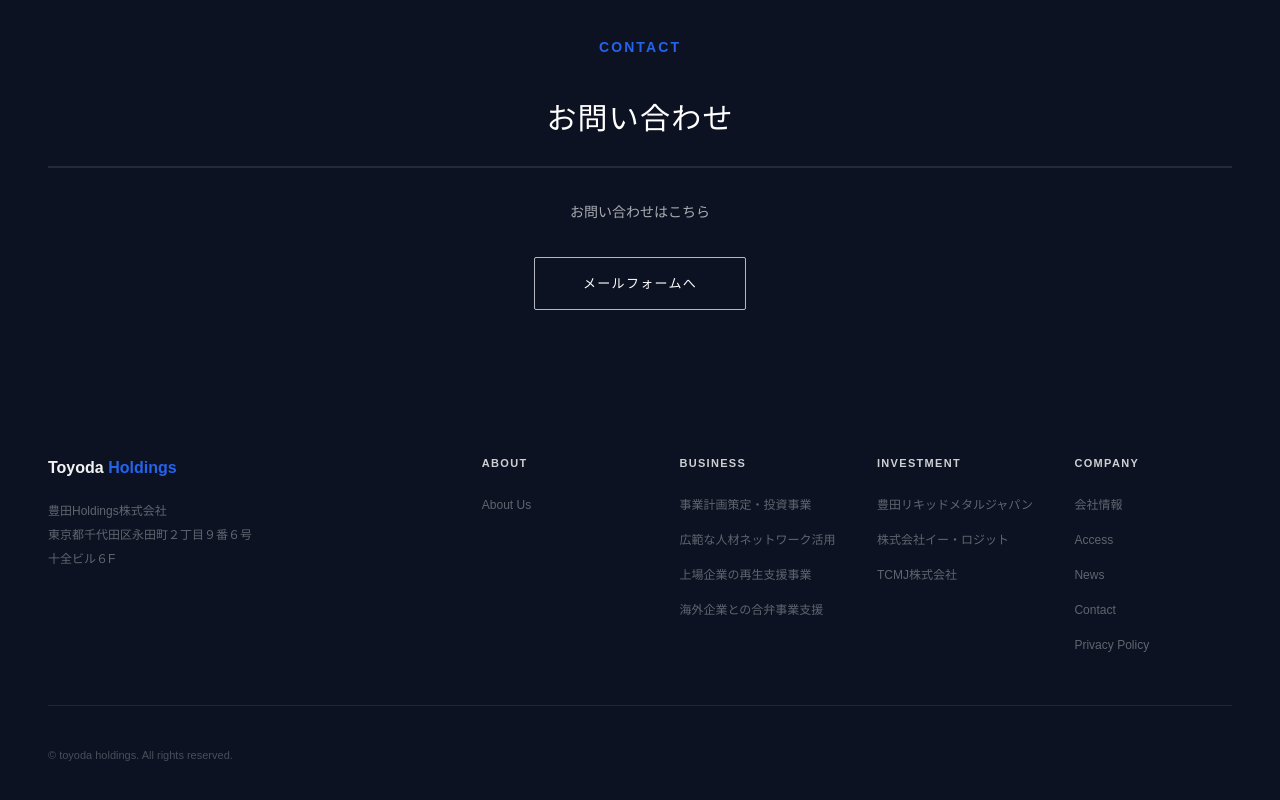
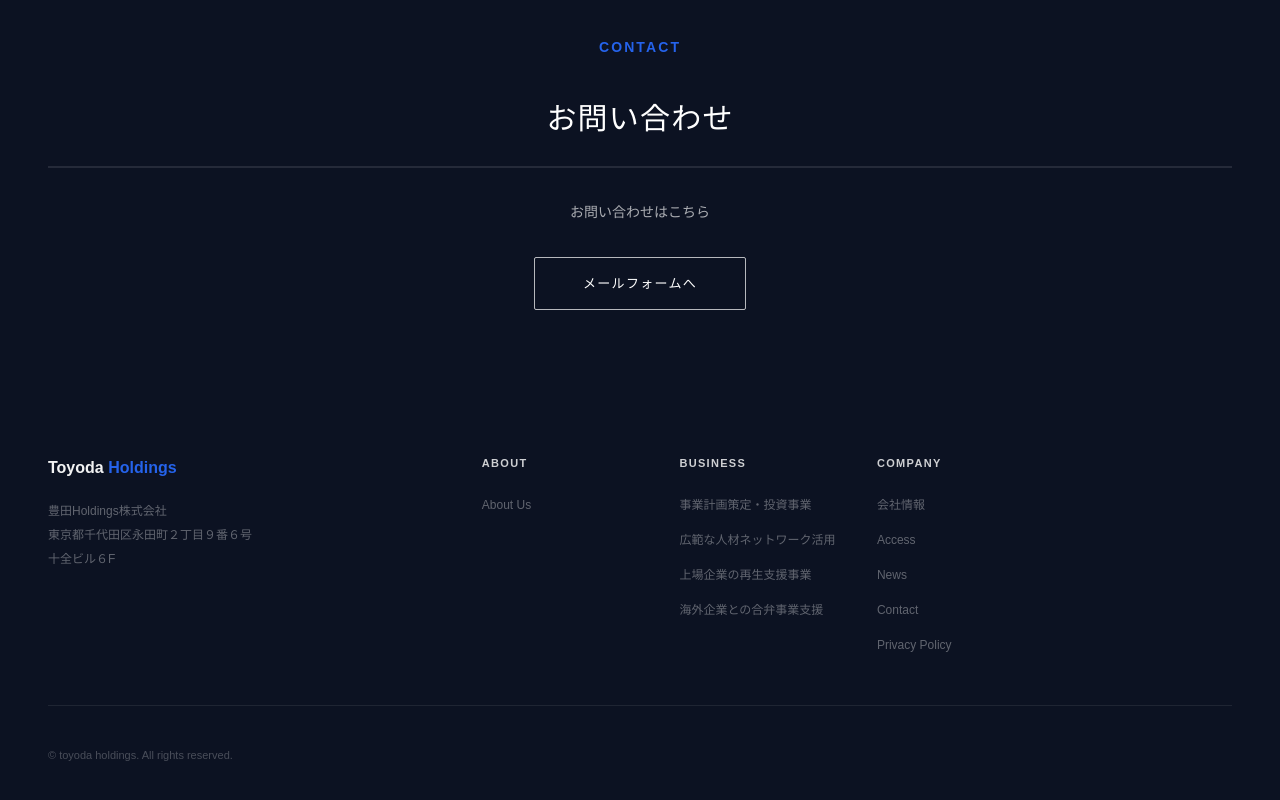
Before and after one commit to tsu0926/toyoda-holdings-site, a plain HTML site: page index.html in a window 1280 px wide. Shown: the part 3449-4249 px from the top of the page. Drawn offline with Linux system fonts and the light colour scheme.

Commit message:
Update index.html

```diff
--- a/index.html
+++ b/index.html
@@ -200,14 +200,6 @@
         </ul>
       </div>
       <div class="footer-col">
-        <h4>Investment</h4>
-        <ul>
-          <li><a href="investment.html#project1">豊田リキッドメタルジャパン</a></li>
-          <li><a href="investment.html#project2">株式会社イー・ロジット</a></li>
-          <li><a href="investment.html#project3">TCMJ株式会社</a></li>
-        </ul>
-      </div>
-      <div class="footer-col">
         <h4>Company</h4>
         <ul>
           <li><a href="company.html">会社情報</a></li>
```
